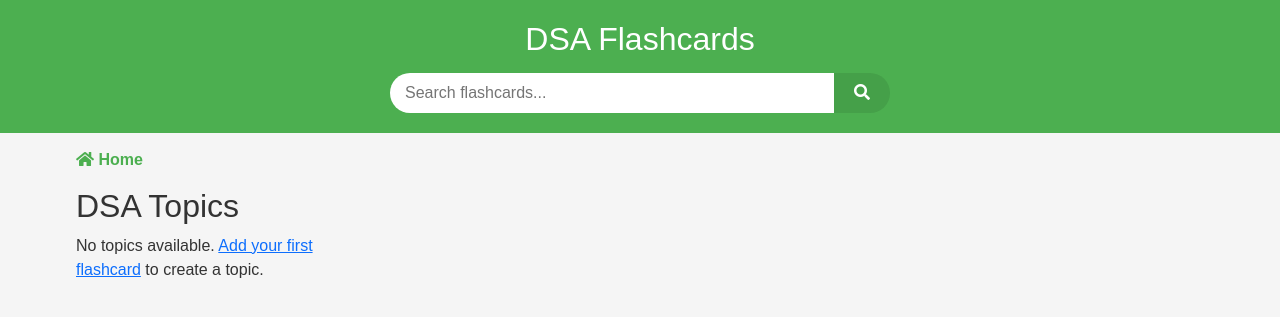
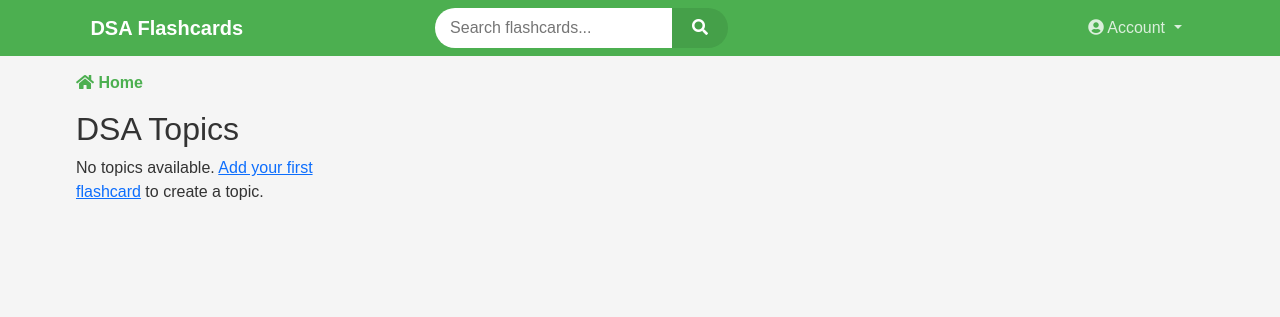
Before and after one commit to acidentlgenius/DSA_flashcards, a Flask app: template templates/index.html in a window 1280 px wide. Shown: the top 317 px of the page. Run offline with Flask 3, Linux system fonts and the light colour scheme; the template is opened without the code that fills it, so the values that code supplies are empty; the visitor is signed in with stand-in values (Sample User, id 1).

Commit message:
added logout option in frontend

```diff
--- a/templates/base.html
+++ b/templates/base.html
@@ -23,20 +23,81 @@
             from { opacity: 0; transform: translateY(-10px); }
             to { opacity: 1; transform: translateY(0); }
         }
+
+        /* Navbar customization */
+        .navbar-brand {
+            font-weight: bold;
+            color: white !important;
+        }
+
+        .navbar {
+            padding: 0.5rem 1rem;
+        }
+
+        .navbar-nav .nav-link {
+            color: rgba(255,255,255,0.8) !important;
+        }
+
+        .navbar-nav .nav-link:hover {
+            color: white !important;
+        }
+
+        /* Adjust search bar for navbar */
+        .navbar .search-bar {
+            margin-top: 0;
+        }
+
+        .navbar .search-bar form {
+            margin: 0;
+        }
+
+        @media (max-width: 992px) {
+            .navbar .search-bar {
+                margin: 0.5rem 0;
+                width: 100%;
+            }
+        }
     </style>
 </head>
 <body>
-    <header>
+    <!-- Navigation Bar -->
+    <nav class="navbar navbar-expand-lg navbar-dark" style="background-color: #4CAF50;">
         <div class="container">
-            <h1>DSA Flashcards</h1>
-            <div class="search-bar">
-                <form action="{{ url_for('search') }}" method="get">
-                    <input type="search" name="q" placeholder="Search flashcards..." value="{{ request.args.get('q', '') }}">
-                    <button type="submit"><i class="fas fa-search"></i></button>
-                </form>
+            <a class="navbar-brand" href="{{ url_for('index') }}">DSA Flashcards</a>
+            <button class="navbar-toggler" type="button" data-bs-toggle="collapse" data-bs-target="#navbarContent" aria-controls="navbarContent" aria-expanded="false" aria-label="Toggle navigation">
+                <span class="navbar-toggler-icon"></span>
+            </button>
+
+            <div class="collapse navbar-collapse" id="navbarContent">
+                <div class="search-bar mx-auto">
+                    <form action="{{ url_for('search') }}" method="get">
+                        <input type="search" name="q" placeholder="Search flashcards..." value="{{ request.args.get('q', '') }}">
+                        <button type="submit"><i class="fas fa-search"></i></button>
+                    </form>
+                </div>
+
+                <!-- User Account Actions -->
+                {% if session.user_id %}
+                <ul class="navbar-nav ms-auto">
+                    <li class="nav-item dropdown">
+                        <a class="nav-link dropdown-toggle" href="#" id="userDropdown" role="button" data-bs-toggle="dropdown" aria-expanded="false">
+                            <i class="fas fa-user-circle"></i> Account
+                        </a>
+                        <ul class="dropdown-menu dropdown-menu-end" aria-labelledby="userDropdown">
+                            <li><a class="dropdown-item" href="{{ url_for('logout') }}"><i class="fas fa-sign-out-alt"></i> Logout</a></li>
+                        </ul>
+                    </li>
+                </ul>
+                {% else %}
+                <ul class="navbar-nav ms-auto">
+                    <li class="nav-item">
+                        <a class="nav-link" href="{{ url_for('login') }}"><i class="fas fa-sign-in-alt"></i> Login</a>
+                    </li>
+                </ul>
+                {% endif %}
             </div>
         </div>
-    </header>
+    </nav>
 
     <!-- Flash messages -->
     {% with messages = get_flashed_messages(with_categories=true) %}
```
